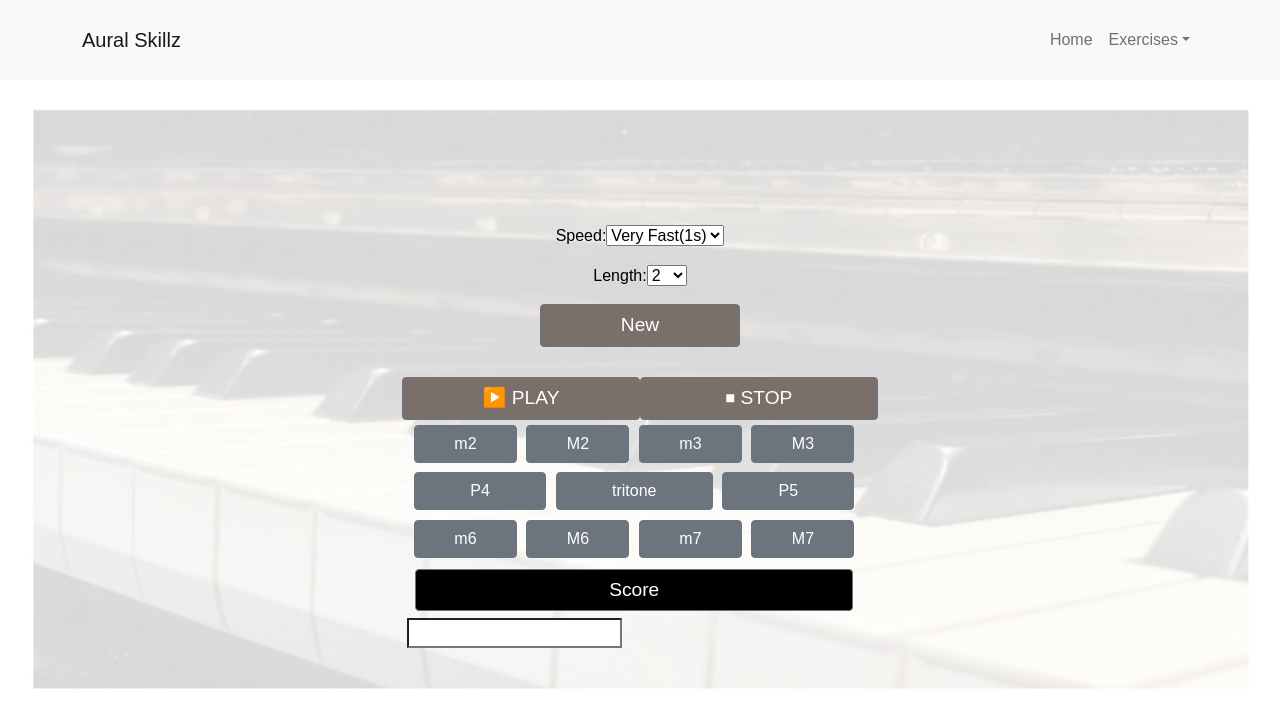
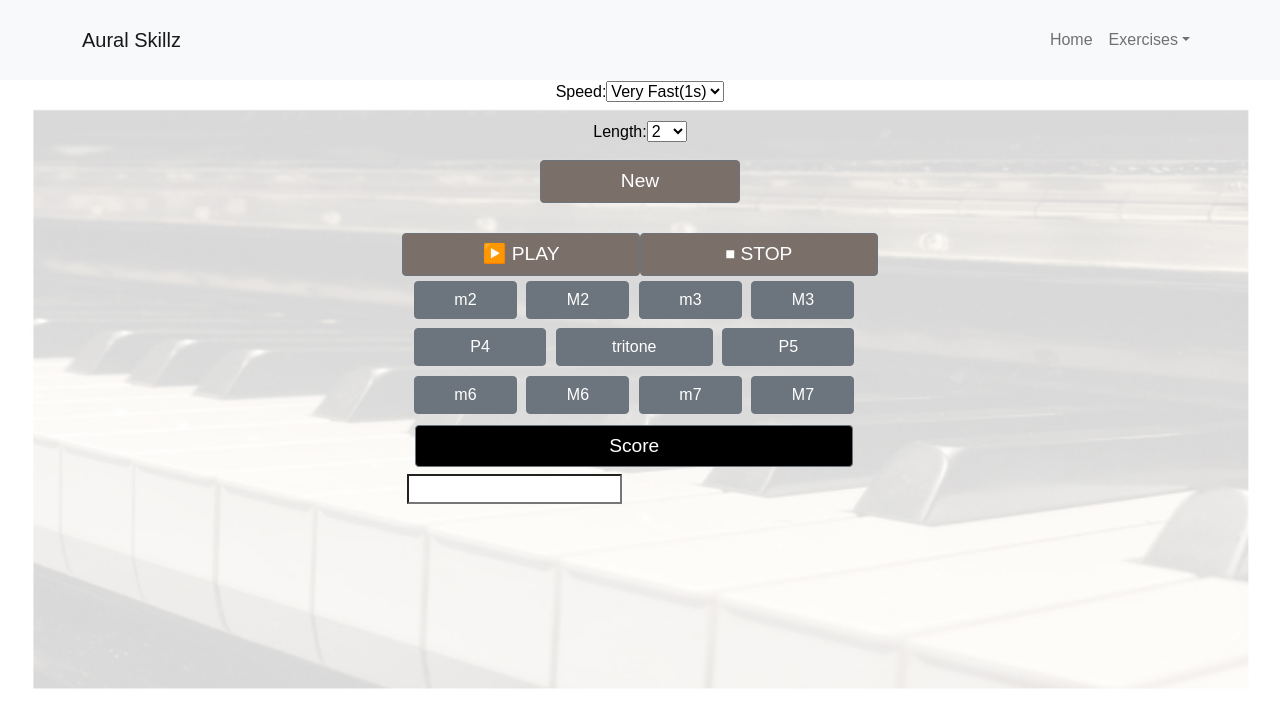
Before and after one commit to kneeya/auralskillz, a React (Create React App) app: page /ToneRow in a window 1280 px wide. Shown: the top 728 px of the page. Built offline with nearby package versions, Linux system fonts and the light colour scheme.

Commit message:
Remove HackSpacer as it is not needed anymore.

```diff
--- a/src/pages/ToneRow.jsx
+++ b/src/pages/ToneRow.jsx
@@ -4,14 +4,6 @@ import Piano from '../components/Piano';
 import './Pages.css';
 
 let crypto = window.crypto || window.msCrypto;
-
-function HackSpacer() {
-  return (
-    <div>
-      <br/><br/><br/><br/><br/><br/>
-    </div>
-  );
-}
 
 function StatusRow(props) {
   return (
@@ -471,7 +463,6 @@ class ToneRow extends React.Component {
         <div className="center Exercises">
           <div className="App">
             <div className="bg"></div>
-            <HackSpacer />
             <div className="hide"><StatusRow message={this.state.statusMessage} /></div>
             <ToneRowSettings speed={this.state.speed}
                              onSpeedChange={this.handleSpeedChange}
```
